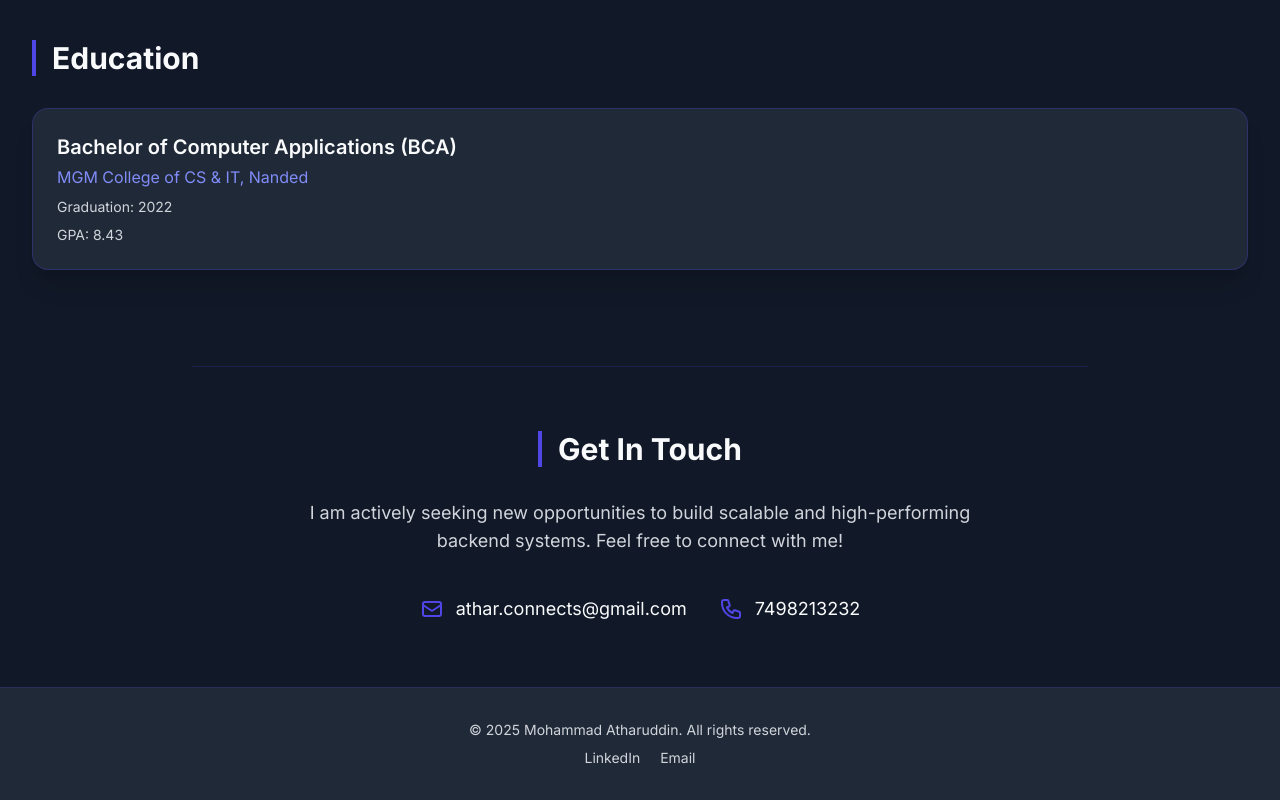
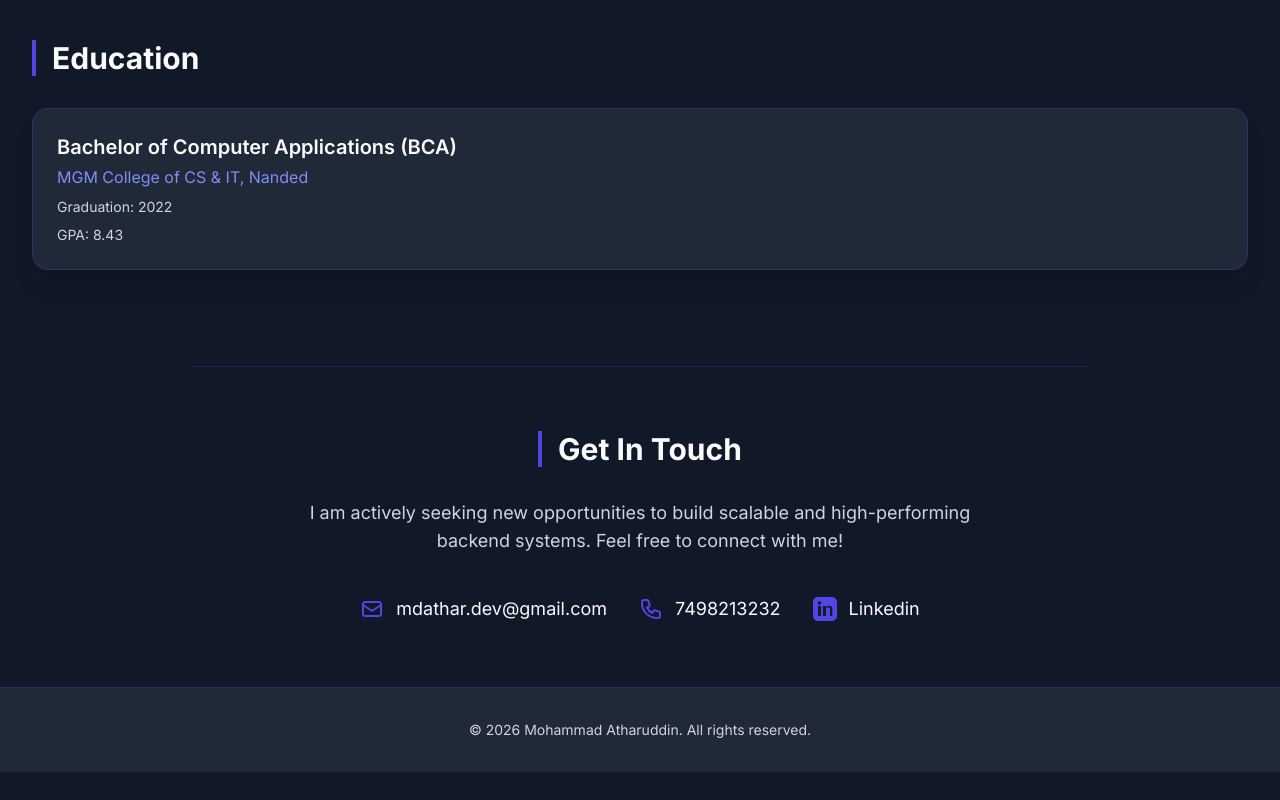
Before and after one commit to athar-git2/Portfolio, a plain HTML site: page index.html in a window 1280 px wide. Shown: the part 3513-4313 px from the top of the page. After the commit the page ends 4285 px from the top, so only its background shows below. Drawn offline with nearby package versions, Linux system fonts and the light colour scheme.

Commit message:
updated index file

```diff
--- a/index.html
+++ b/index.html
@@ -140,7 +140,7 @@
                         class="mt-10 flex flex-col sm:flex-row justify-center md:justify-start space-y-4 sm:space-y-0 sm:space-x-6">
 
                         <!-- Resume Download Button -->
-                        <a href="https://drive.google.com/file/d/1BHu3Tiv7jI1u_XjmKis1fIjlScPLs5TE/view?usp=sharing"
+                        <a href="https://drive.google.com/file/d/12R3t73CjSBfzQtPw35skpOuCEQ-WQrXK/view?usp=sharing"
                             download="Mohammad_Atharuddin_Resume.pdf"
                             class="inline-flex items-center justify-center px-6 py-3 border border-transparent text-base font-medium rounded-xl shadow-lg text-text-light bg-primary hover:bg-indigo-700 transition duration-300 transform hover:scale-105">
                             Download Resume
@@ -579,7 +579,7 @@
                         </path>
                     </svg>
                     <span
-                        class="text-text-light hover:text-primary transition duration-200">athar.connects@gmail.com</span>
+                        class="text-text-light hover:text-primary transition duration-200">mdathar.dev@gmail.com</span>
                 </div>
 
 
@@ -592,8 +592,33 @@
                             d="M3 5a2 2 0 012-2h3.28a1 1 0 01.948.684l1.498 4.493a1 1 0 01-.502 1.21l-2.257 1.13a11.042 11.042 0 005.516 5.516l1.13-2.257a1 1 0 011.21-.502l4.493 1.498a1 1 0 01.684.949V19a2 2 0 01-2 2h-1C9.716 21 3 14.284 3 6V5z">
                         </path>
                     </svg>
-                    <span class="text-text-light">7498213232</span>
+                    <span class="text-text-light hover:text-primary transition duration-200">7498213232</span>
                 </div>
+
+                <div class="flex items-center justify-center space-x-3 text-lg ">
+
+                <svg class="w-6 h-6 text-primary" fill="currentColor" viewBox="0 0 24 24"
+                    xmlns="http://www.w3.org/2000/svg">
+                    <path
+                        d="M19 0h-14c-2.761 0-5 2.239-5 5v14c0
+                            2.761 2.239 5 5 5h14c2.761 0
+                            5-2.239 5-5v-14c0-2.761-2.239-5-5-5zm-11
+                            19h-3v-10h3v10zm-1.5-11.268c-.966
+                            0-1.75-.79-1.75-1.764s.784-1.764
+                            1.75-1.764 1.75.79 1.75 1.764-.784
+                            1.764-1.75 1.764zm13.5
+                            11.268h-3v-5.604c0-1.337-.027-3.058-1.865-3.058-1.865
+                            0-2.151 1.454-2.151 2.958v5.704h-3v-10h2.881v1.367h.041c.401-.761
+                            1.379-1.562 2.837-1.562 3.033 0 3.593 1.997 3.593 4.593v6.009z" />
+                </svg>
+
+            <a href="https://www.linkedin.com/in/md-athar213232/"
+              target="_blank"
+              class="text-text-light hover:text-primary transition duration-200">
+                  Linkedin
+            </a>
+            </div>
+
             </div>
         </section>
 
@@ -603,12 +628,8 @@
     <!-- Footer Section -->
     <footer class="bg-card-dark py-8 border-t border-primary/20">
         <div class="max-w-7xl mx-auto px-4 sm:px-6 lg:px-8 text-center text-text-muted text-sm">
-            <p>&copy; 2025 Mohammad Atharuddin. All rights reserved.</p>
-            <div class="mt-2 space-x-4">
-                <a href="https://www.linkedin.com/in/md-athar213232" target="_blank"
-                    class="hover:text-primary transition duration-200">LinkedIn</a>
-                <a href="mailto:athar.connects@gmail.com" class="hover:text-primary transition duration-200">Email</a>
-            </div>
+            <p>&copy; 2026 Mohammad Atharuddin. All rights reserved.</p>
+
         </div>
     </footer>
 
```
